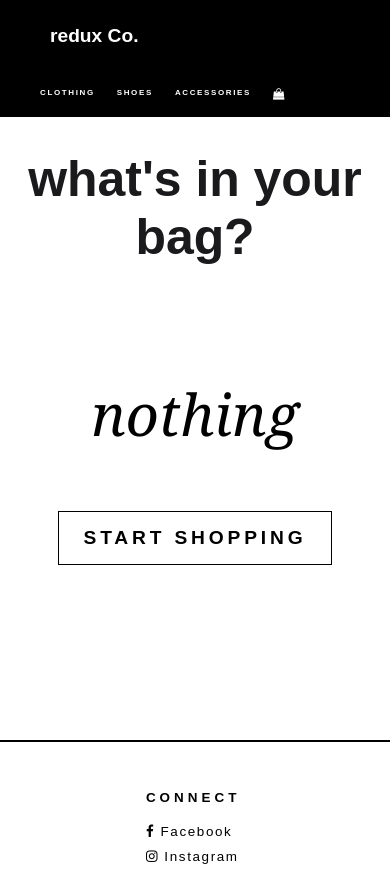
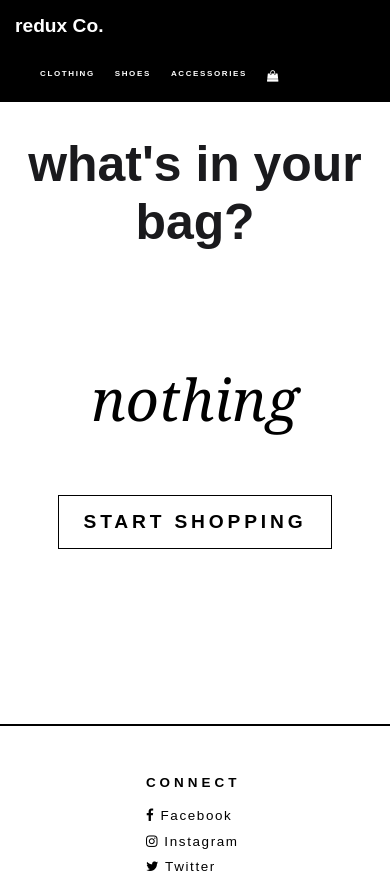
Before and after one commit to jenna-m/redux-co, a React (Create React App) app: page /cart in a window 390 px wide. Shown: the top 873 px of the page. Built offline with nearby package versions, Linux system fonts and the light colour scheme.

Commit message:
Update App.css

```diff
--- a/src/App.css
+++ b/src/App.css
@@ -97,8 +97,6 @@ button:hover {
 
 /* Navigation Bar */
 .navbar {
-  margin: 0;
-  padding: 0;
   width: 100%;
   background-color: #000000;
   color: #ffffff;
@@ -112,7 +110,9 @@ button:hover {
 }
 
 .brand-logo {
-  padding: 25px 50px;
+  display: flex;
+  justify-content: flex-start;
+  padding: 15px;
   color: #ffffff;
   font-weight: 600;
   text-decoration: none;
@@ -126,7 +126,7 @@ button:hover {
 }
 
 .menu li {
-  margin-right: 45px;
+  margin-right: 30px;
 }
 
 .menu a {
@@ -179,6 +179,8 @@ ul.menu > li ul li {
 }
 
 .dropdown {
+  position: absolute;
+  z-index: 1000;
   width: 100%;
   padding-top: 30px;
   padding-left: 0px;
@@ -234,11 +236,11 @@ ul.menu > li ul li {
   font-size: .7em;
   letter-spacing: .1em;
   font-style: italic;
-  color: #ffffff;
+  color:rgba(255, 255, 255, 0.5);
 }
 
 .home-hero span a {
-  color: #ffffff;
+  color:rgba(255, 255, 255, 0.5);
   text-decoration: underline;
 }
 
@@ -531,16 +533,16 @@ ul.menu > li ul li {
   display: flex;
   flex-wrap: wrap;
   flex-direction: column;
+  justify-items: center;
   align-content: center;
   width: 100%;
 }
 
 .cart-items {
   display: flex;
-  flex-wrap: wrap;
   flex-direction: column;
-  align-content: center;
-  width: 50%;
+  align-items: center;
+  width: 100%;
 }
 
 .cart-item-card {
@@ -548,21 +550,21 @@ ul.menu > li ul li {
   flex-wrap: wrap;
   flex-direction: row;
   align-items: center;
-  justify-content: space-evenly;
-  width: 100%;
+  align-content: center;
+  width: 50%;
   padding-bottom: 50px;
 }
 
 .cart-item-image{
-  width: 30%;
+  width: 50%;
 }
 
 .cart-item-image img {
-  width: 100%;
+  width: 70%;
 }
 
 .cart-item-info {
-  width: 60%;
+  width: 45%;
   font-size: .7em;
 }
 
@@ -596,6 +598,7 @@ ul.menu > li ul li {
   flex-direction: column;
   align-items: center;
   margin-bottom: 75px;
+  width: 100%;
 }
 
   .empty-cart-message p {
@@ -759,8 +762,6 @@ Form button {
 @media only screen and (max-width: 600px) {
   /* Navigation Bar */
   .navbar {
-    margin: 0;
-    padding: 0;
     width: 100%;
     background-color: #000000;
     color: #ffffff;
@@ -774,21 +775,20 @@ Form button {
   }
 
   .brand-logo {
+    display: flex;
+    justify-content: flex-start;
+    padding: 15px;
     color: #ffffff;
     font-weight: 600;
     text-decoration: none;
   }
 
-  .menu {
-    display: flex;
-    flex-direction: row;
-    flex-wrap: wrap;
-    justify-content: center;
-  }
+
 
   .menu li {
-    margin-right: 11px;
+    margin-right: 10px;
     font-size: .7em;
+    line-height: 1.5em;
   }
 
   .menu a {
@@ -841,8 +841,10 @@ Form button {
   }
 
   .dropdown {
+    position: absolute;
+    z-index: 1000;
     width: 100%;
-    padding-top: 15px;
+    padding-top: 30px;
     padding-left: 0px;
     background-color: #000000;
   }
```
